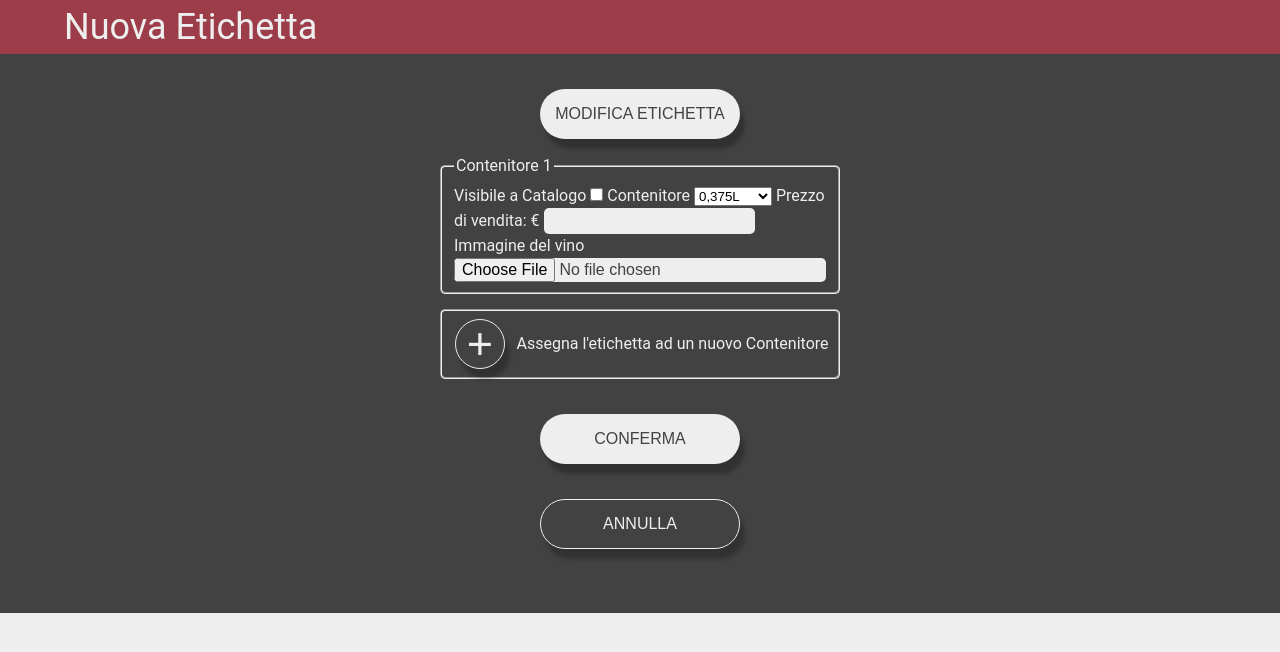
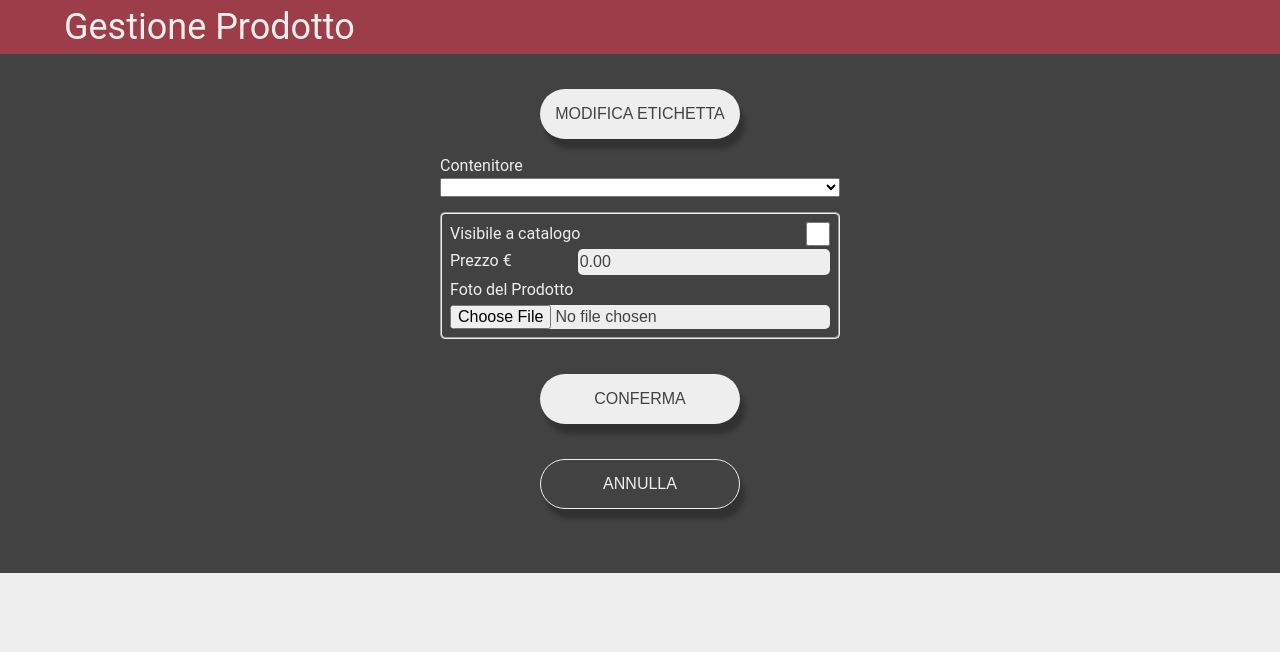
Before and after one commit to MattiaGiacchini/WorldWineWeb, a PHP site: page /html/editProduct.html in a window 1280 px wide. Shown: the part 111-763 px from the top of the page. Run offline with PHP 8.4, Linux system fonts and the light colour scheme.

Commit message:
css - fix format html - fix form js - created control form

```diff
--- a/sitoWeb/css/formStyle.css
+++ b/sitoWeb/css/formStyle.css
@@ -98,46 +98,70 @@ input:active{
     box-shadow: inset 0px 0px 15px 2px rgba(0, 0, 0, 0.25);
 }
 
-form.editProduct fieldset {
-    border-radius: var(--border-radius-form);
+/*********************************************************/
+/****************editProduct section**********************/
+/*********************************************************/
+form.editProduct {
+    height: 100%;
 }
 
-form.editProduct fieldset input[type = file] {
+form.editProduct fieldset.selection div.grid {
+    width: 100%;
+    height: 100%;
+    padding: 0px;
+    margin: 0px;
+    display: grid;
+    grid-template-columns: 20px auto;
+}
+form.editProduct fieldset.selection div.grid * {
+    margin: auto 0px auto;
+}
+
+form.editProduct fieldset.modify {
+    padding: 8px;
+    display: grid;
+    border-radius: var(--border-radius-form);
+    grid-template-columns: repeat(6, 1fr);
+    grid-gap: 3px;
+}
+/* label catalog*/
+form.editProduct fieldset.modify label:first-of-type{
+    grid-column: span 5;
+}
+/* input checkbox*/
+form.editProduct fieldset.modify input[type = checkbox]{
+    height: 24px;
+    width: 24px;
+    grid-column: span 1;
+    margin: auto 0px 0px auto;
+}
+/* label price */
+form.editProduct fieldset.modify label:nth-of-type(2) {
+    grid-column: span 2;
+}
+/* input price */
+form.editProduct fieldset.modify input[type=number] {
+    grid-column: span 4;
+}
+/* label Photo */
+form.editProduct fieldset.modify label:nth-of-type(3) {
+    grid-column: span 6;
+}
+/* input photo */
+form.editProduct fieldset.modify input[type = file] {
+    grid-column: span 6;
     width: 100%;
     text-transform: inherit;
 }
 
-form.editProduct fieldset.newContainer {
-    padding: 8px;
-    display: grid;
-    grid-template-areas: '. .';
-    align-content: center;
-}
-
-form.editProduct fieldset.newContainer p {
-    display: block;
-    text-align: left;
-    margin: auto 0px auto 10px;
-    max-width: 100%;
-}
-
-
-form.editProduct fieldset input[type = button] {
-    display: block;
-    width: 50px;
-    font-size: 45px;
-    margin:auto 0px auto 5px;
-
+/* cancel button */
+form.editProduct input.cancel {
     background-color: var(--background-dark);
     border: 1px solid var(--text-light);
     color: var(--text-light);
 }
 
-form.editProduct input.cancel {
-    background-color: var(--background-dark);
-    border: 1px solid var(--text-light);
-    color: var(--text-light);
-}
+
 
 @media screen and (min-width: 480px) {
     form:not(.filter) {
--- a/sitoWeb/html/editProduct.html
+++ b/sitoWeb/html/editProduct.html
@@ -7,6 +7,7 @@
     <link rel="stylesheet" type="text/css" href="../css/formStyle.css">
     <script type="text/javascript" src="../js/jquery-1.11.3.min.js"> </script>
     <script type="text/javascript" src="../js/utils.js"></script>
+    <script type="text/javascript" src="../js/containerModuleController.js"></script>
     <title>World Wine Web - pagina corrente</title>
   </head>
   <body>
@@ -40,42 +41,36 @@
     <main>
         <div class="utilityBar">
             <div class="titleBar">
-                <h2>Nuova Etichetta</h2>
+                <h2>Gestione Prodotto</h2>
             </div>
         </div>
-
         <form name="editProduct" class="editProduct" action="#" method="GET">
             <ul>
                 <li>
                     <input type="button" name="" value="Modifica Etichetta">
                 </li>
                 <li>
-                    <fieldset>
-                        <legend>Contenitore 1</legend>
-                        <label for="visible1">Visibile a Catalogo</label>
-                        <input type="checkbox" name="Visibile1" id="visible1" value="visible">
-                        <label for="nomeContenitore1">Contenitore</label>
-                        <select class="" name="" id="nomeContenitore1">
-                            <optgroup label="Bottiglia di vetro">
-                                <option value="1">0,375L</option>
-                                <option value="2">0,75L</option>
-                                <option value="3">1,5L</option>
-                            </optgroup>
-                            <optgroup label="Tetra-pack">
-                                <option value="4">0,5L</option>
-                                <option value="5">1L</option>
-                            </optgroup>
-                        </select>
-                        <label for="prezzo1">Prezzo di vendita:  €</label>
-                        <input type="number" name="prezzo1" id="prezzo1" value="" min="0.00" step="0.01">
-                        <label for="foto1">Immagine del vino</label>
-                        <input type="file" id="foto1" name="" value="" accept="image/*">
-                    </fieldset>
+                    <label for="id">Contenitore</label>
+                    <select class="id" name="id" id="id">
+                        <option value=""></option>
+                        <optgroup label="visibili a catalogo">
+                            <option value="">Bottiglia di vetro - 0,375L</option>
+                            <option value="">Bottiglia di vetro - 0,75L</option>
+                        </optgroup>
+                        <optgroup label="non visibili a catalogo">
+                            <option value="">Bottiglia di vetro - 1,5L</option>
+                            <option value="">Bottiglia di vetro - 3L</option>
+                        </optgroup>
+                    </select>
                 </li>
                 <li>
-                    <fieldset class="newContainer">
-                        <input type="button" name="" value="+"/>
-                        <p>Assegna l'etichetta ad un nuovo Contenitore</p>
+                    <fieldset class="modify">
+                        <label for="visible">Visibile a catalogo</label>
+                        <input type="checkbox" name="Visibile" id="visible" value="true">
+                        <label for="price">Prezzo €</label>
+                        <input type="number" name="price" id="price" value="0.00" min="0.00" step="0.01">
+                        <label for="photo">Foto del Prodotto</label>
+                        <input type="file" id="photo" name="photo" value="" accept="image/*"/>
                     </fieldset>
                 </li>
                 <li>
--- /dev/null
+++ b/sitoWeb/js/containerModuleController.js
@@ -0,0 +1,49 @@
+let lastCheckboxValue;
+let lastPriceValue;
+let lastPhotoValue;
+
+$(document).ready(function(){
+    const inputForm = $("form.editProduct fieldset.modify")
+                    .find("input");
+    const checkbox = document.getElementById("visible");
+    const price    = document.getElementById("price");
+    const photo    = document.getElementById("photo");
+    const submit   = $("form.editProduct input[type = submit]");
+
+    lastCheckboxValue = checkbox.checked;
+    lastPriceValue = price.value;
+    lastPhotoValue = photo.value;
+
+
+    function showAnotherProduct() {
+        lastCheckboxValue = checkbox.checked;
+        lastPriceValue = price.value;
+        lastPhotoValue = photo.value;
+        setOrRemoveRequired();
+    }
+
+    function setOrRemoveRequired() {
+        if(checkbox.checked == true) {
+            inputForm.not("[type = checkbox]").attr("required", true);
+        } else {
+            inputForm.not("[type = checkbox]").removeAttr("required");
+        }
+    }
+
+    function checkVariation(){
+        if(price.value != lastPriceValue ||
+           photo.value != lastPhotoValue ||
+           checkbox.checket != lastCheckboxValue) {
+               submit.removeAttr("disabled");
+        } else {
+            submit.attr("disabled", true);
+        }
+    }
+
+    checkbox.addEventListener("change", setOrRemoveRequired);
+    document.getElementById("id")
+            .addEventListener("change", showAnotherProduct);
+
+    inputForm.change(checkVariation);
+    checkVariation();
+});
```
